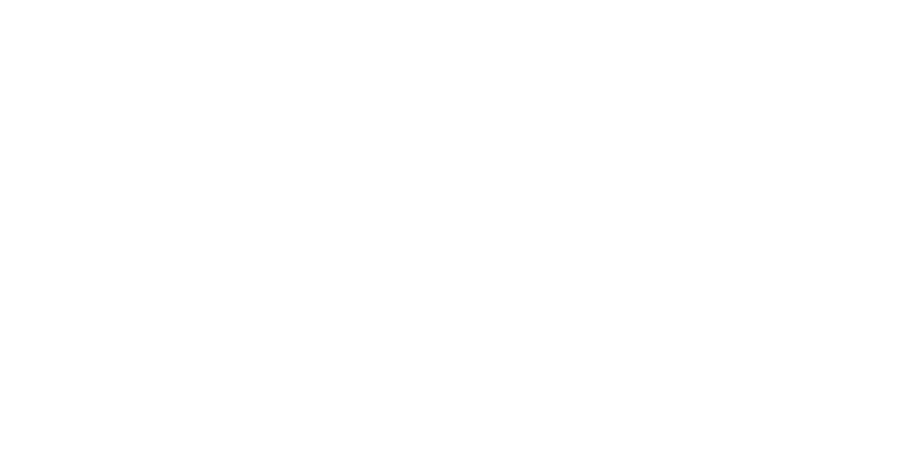
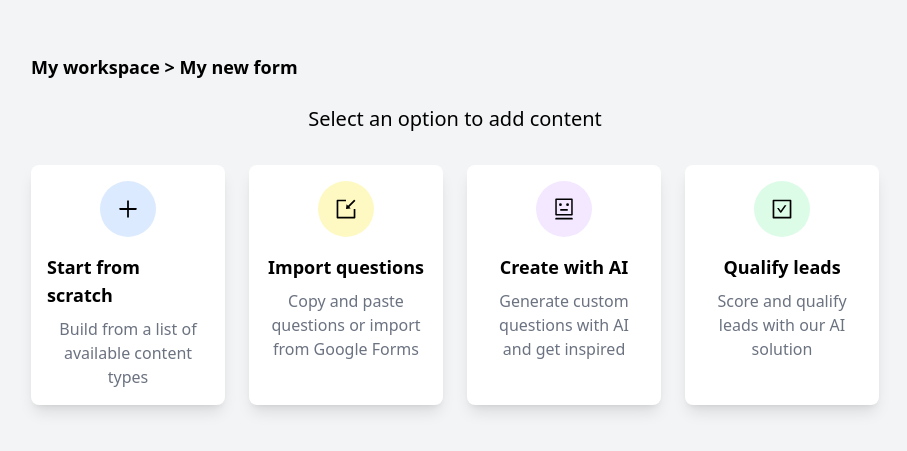
Before and after one commit to DrissaCoulibaly729/Projet-Stage3-Cloner-Typeform, a React (Create React App) app: page /form in a window 1280 px wide. Before the commit this address had no page. Shown: the part 171-622 px from the top of the page, without its empty margins (185-1092 px from the left). Built offline with nearby package versions, Linux system fonts and the light colour scheme.

Commit message:
new commit

```diff
--- a/src/App.js
+++ b/src/App.js
@@ -5,6 +5,8 @@ import SignUpPage from './pages/SignUpPage';
 import Dashboard from './pages/Dashboard';
 import './index.css';
 import LoginPage from './pages/LoginPage';
+import AddContent from './pages/AddContent';
+
 
 function App() {
   return (
@@ -15,6 +17,7 @@ function App() {
           <Route path="/signup" element={<SignUpPage />} />
           <Route path="/login" element={<LoginPage />} />
           <Route path="/dashboard" element={<Dashboard/>} />
+          <Route path="/form" element={<AddContent/>} />
           {/* Ajoutez d'autres routes ici */}
         </Routes>
       </div>
--- /dev/null
+++ b/src/components/Card/AddContentPage.js
@@ -0,0 +1,28 @@
+import React from 'react';
+import { AiOutlinePlus, AiOutlineImport, AiOutlineRobot, AiOutlineCheckSquare } from 'react-icons/ai';
+import OptionCard from './OptionCard'; // Assurez-vous que le chemin est correct
+
+const AddContentPage = () => {
+  const options = [
+    { Icon: AiOutlinePlus, title: 'Start from scratch', text: 'Build from a list of available content types', bgColor: 'bg-blue-100' },
+    { Icon: AiOutlineImport, title: 'Import questions', text: 'Copy and paste questions or import from Google Forms', bgColor: 'bg-yellow-100' },
+    { Icon: AiOutlineRobot, title: 'Create with AI', text: 'Generate custom questions with AI and get inspired', bgColor: 'bg-purple-100' },
+    { Icon: AiOutlineCheckSquare, title: 'Qualify leads', text: 'Score and qualify leads with our AI solution', bgColor: 'bg-green-100' },
+  ];
+
+  return (
+    <div className="min-h-screen w-full flex items-center justify-center">
+      <div className="max-w-4xl w-full p-6 ">
+        <div className="text-lg font-semibold mb-6 justify-end">My workspace &gt; My new form</div>
+        <h2 className="text-xl text-center mb-8">Select an option to add content</h2>
+        <div className="grid grid-cols-1 md:grid-cols-2 lg:grid-cols-4 gap-6">
+          {options.map((option, index) => (
+            <OptionCard key={index} {...option} />
+          ))}
+        </div>
+      </div>
+    </div>
+  );
+};
+
+export default AddContentPage;
--- /dev/null
+++ b/src/components/Card/OptionCard.js
@@ -0,0 +1,15 @@
+import React from 'react';
+
+const OptionCard = ({ Icon, title, text, bgColor }) => {
+  return (
+    <div className="flex flex-col items-center p-4 bg-white rounded-lg shadow-lg">
+      <div className={`p-4 rounded-full ${bgColor}`}>
+        <Icon className="text-2xl" />
+      </div>
+      <h3 className="mt-4 text-lg font-semibold">{title}</h3>
+      <p className="mt-2 text-center text-gray-500">{text}</p>
+    </div>
+  );
+};
+
+export default OptionCard;
--- /dev/null
+++ b/src/pages/AddContent.js
@@ -0,0 +1,13 @@
+import React from 'react';
+import AddContentPage from '../components/Card/AddContentPage';
+
+
+function AddContent() {
+  return (
+    <div className="min-h-screen bg-gray-100 flex items-center justify-center">
+      <AddContentPage />
+    </div>
+  );
+}
+
+export default AddContent;
--- /dev/null
+++ b/src/pages/FormContent.js
@@ -0,0 +1,132 @@
+import React from 'react';
+import {
+  AiOutlineFontSize,
+  AiOutlineCheckSquare,
+  AiOutlineFileText,
+  AiOutlineMail,
+  AiOutlinePhone,
+  AiOutlineGlobal,
+  AiOutlineStar,
+  AiOutlineCalendar,
+  AiOutlineFileAdd,
+  AiOutlineGoogle,
+  AiOutlineEye,
+} from 'react-icons/ai';
+import { FaRegAddressCard, FaRegImages } from 'react-icons/fa';
+import { MdOutlineCategory, MdOutlineFormatListBulleted } from 'react-icons/md';
+import { BiToggleLeft, BiText, BiUpload } from 'react-icons/bi';
+import { RiPagesLine } from 'react-icons/ri';
+import {  FiChevronDown } from 'react-icons/fi';
+
+const categories = [
+  {
+    name: 'Recommended',
+    items: [
+      { label: 'Short Text', icon: AiOutlineFontSize, bgColor: 'bg-blue-100' },
+      { label: 'Multiple Choice', icon: AiOutlineCheckSquare, bgColor: 'bg-purple-100' },
+      { label: 'Statement', icon: AiOutlineFileText, bgColor: 'bg-gray-100' },
+      { label: 'Opinion Scale', icon: AiOutlineStar, bgColor: 'bg-green-100' },
+      { label: 'Email', icon: AiOutlineMail, bgColor: 'bg-yellow-100' },
+    ],
+  },
+  {
+    name: 'Contact Info',
+    items: [
+      { label: 'Contact Info', icon: FaRegAddressCard, bgColor: 'bg-yellow-100' },
+      { label: 'Email', icon: AiOutlineMail, bgColor: 'bg-yellow-100' },
+      { label: 'Phone Number', icon: AiOutlinePhone, bgColor: 'bg-yellow-100' },
+      { label: 'Address', icon: AiOutlineGlobal, bgColor: 'bg-yellow-100' },
+      { label: 'Website', icon: AiOutlineGlobal, bgColor: 'bg-yellow-100' },
+    ],
+  },
+  {
+    name: 'Choice',
+    items: [
+      { label: 'Multiple Choice', icon: AiOutlineCheckSquare, bgColor: 'bg-purple-100' },
+      { label: 'Dropdown', icon: FiChevronDown, bgColor: 'bg-purple-100' },
+      { label: 'Picture Choice', icon: FaRegImages, bgColor: 'bg-purple-100' },
+      { label: 'Yes/No', icon: BiToggleLeft, bgColor: 'bg-purple-100' },
+      { label: 'Legal', icon: MdOutlineCategory, bgColor: 'bg-purple-100' },
+    ],
+  },
+  {
+    name: 'Rating & Ranking',
+    items: [
+      { label: 'Net Promoter Score®', icon: AiOutlineStar, bgColor: 'bg-green-100' },
+      { label: 'Opinion Scale', icon: AiOutlineStar, bgColor: 'bg-green-100' },
+      { label: 'Rating', icon: AiOutlineStar, bgColor: 'bg-green-100' },
+      { label: 'Ranking', icon: MdOutlineFormatListBulleted, bgColor: 'bg-green-100' },
+      { label: 'Matrix', icon: MdOutlineCategory, bgColor: 'bg-green-100' },
+    ],
+  },
+  {
+    name: 'Text',
+    items: [
+      { label: 'Long Text', icon: BiText, bgColor: 'bg-blue-100' },
+      { label: 'Short Text', icon: BiText, bgColor: 'bg-blue-100' },
+      { label: 'Video', icon: AiOutlineEye, bgColor: 'bg-orange-100' },
+    ],
+  },
+  {
+    name: 'Other',
+    items: [
+      { label: 'Number', icon: AiOutlineFileAdd, bgColor: 'bg-yellow-100' },
+      { label: 'Date', icon: AiOutlineCalendar, bgColor: 'bg-yellow-100' },
+      { label: 'Payment', icon: AiOutlineFileAdd, bgColor: 'bg-yellow-100' },
+      { label: 'File Upload', icon: BiUpload, bgColor: 'bg-yellow-100' },
+      { label: 'Google Drive', icon: AiOutlineGoogle, bgColor: 'bg-yellow-100' },
+      { label: 'Calendly', icon: AiOutlineCalendar, bgColor: 'bg-yellow-100' },
+    ],
+  },
+  {
+    name: 'Welcome Screen',
+    items: [
+      { label: 'Welcome Screen', icon: RiPagesLine, bgColor: 'bg-gray-100' },
+      { label: 'Statement', icon: AiOutlineFileText, bgColor: 'bg-gray-100' },
+      { label: 'Question Group', icon: AiOutlineFileAdd, bgColor: 'bg-gray-100' },
+      { label: 'Multi-Question Page', icon: RiPagesLine, bgColor: 'bg-gray-100' },
+      { label: 'End Screen', icon: RiPagesLine, bgColor: 'bg-gray-100' },
+      { label: 'Redirect to URL', icon: AiOutlineGlobal, bgColor: 'bg-gray-100' },
+    ],
+  },
+];
+
+const FormContent = () => {
+  return (
+    <div className="flex justify-center">
+      <div className="bg-white rounded-lg shadow-lg w-full max-w-6xl">
+        <div className="border-b p-4 flex justify-between items-center">
+          <div className="text-lg font-semibold">My workspace &gt; My new form</div>
+          <div className="flex space-x-4">
+            <button className="bg-gray-200 px-4 py-2 rounded">Add content</button>
+            <button className="bg-gray-200 px-4 py-2 rounded">Import questions</button>
+            <button className="bg-gray-200 px-4 py-2 rounded">Create with AI</button>
+            <button className="bg-gray-200 px-4 py-2 rounded">Qualify leads</button>
+          </div>
+        </div>
+        <div className="p-4">
+          <div className="grid grid-cols-2 gap-4">
+            {categories.map((category) => (
+              <div key={category.name}>
+                <h3 className="mb-2 text-sm font-medium text-gray-600">{category.name}</h3>
+                <div className="grid grid-cols-2 gap-2">
+                  {category.items.map((item, index) => (
+                    <div
+                      key={index}
+                      className={`flex items-center p-2 ${item.bgColor} rounded`}
+                    >
+                      <item.icon className="mr-2 text-gray-600" />
+                      <span className="text-sm">{item.label}</span>
+                    </div>
+                  ))}
+                </div>
+              </div>
+            ))}
+          </div>
+        </div>
+      </div>
+    </div>
+  );
+};
+
+export default FormContent;
```
